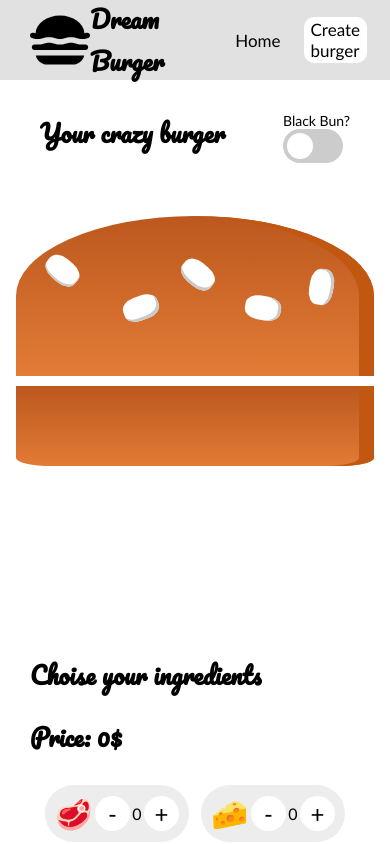
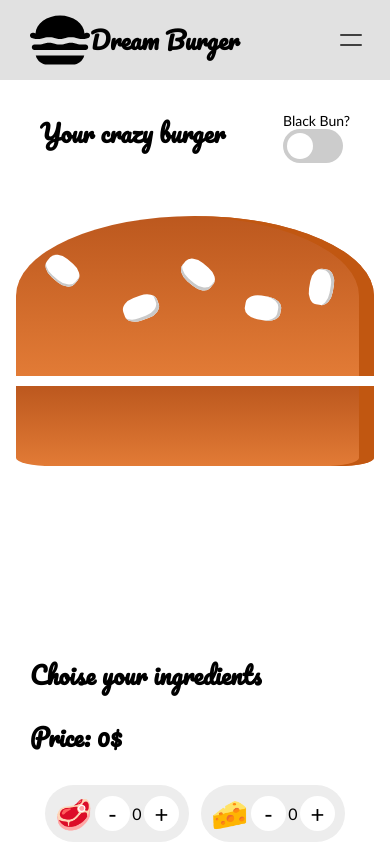
Before and after one commit to Hichahy/Vue-burger-builder, a Vue app: page /burger-creator in a window 390 px wide. Shown: the top 844 px of the page. Built offline with nearby package versions, Linux system fonts and the light colour scheme; the HTML template or start-up script is replaced by a standard one; a web font is replaced by a local one.

Commit message:
feat: burger menu

```diff
--- a/src/components/modalForm/modalForm.scss
+++ b/src/components/modalForm/modalForm.scss
@@ -1,6 +1,6 @@
 .modal-form-hide {
   position: fixed;
-  z-index: 999;
+  z-index: 801;
   width: 28rem;
   height: 32rem;
   border-radius: 2rem;
--- a/src/components/modalSucces/modalSucces.scss
+++ b/src/components/modalSucces/modalSucces.scss
@@ -1,6 +1,6 @@
 .modal-succes {
   position: fixed;
-  z-index: 999;
+  z-index: 801;
   width: 28rem;
   height: 32rem;
   border-radius: 2rem;
--- a/src/components/modalSummary/modalSummary.scss
+++ b/src/components/modalSummary/modalSummary.scss
@@ -1,10 +1,10 @@
 .overlay {
   position: fixed;
-  background: #000000b0;
   width: 100%;
   height: 100%;
   top: 0;
-  z-index: 998;
+  z-index: 800;
+  background: #000000b0;
   backdrop-filter: blur(2px);
   -webkit-animation: fade-in 0.3s cubic-bezier(0.39, 0.575, 0.565, 1) both;
   animation: fade-in 0.3s cubic-bezier(0.39, 0.575, 0.565, 1) both;
@@ -29,7 +29,7 @@
 
 .modal {
   position: fixed;
-  z-index: 999;
+  z-index: 801;
   width: 28rem;
   height: 32rem;
   border-radius: 2rem;
--- a/src/components/navigationBar/NavigationBar.vue
+++ b/src/components/navigationBar/NavigationBar.vue
@@ -1,10 +1,32 @@
 <template>
+  <div v-if="burger" class="overlay-burger" @click="toggleBurger"></div>
   <nav>
-    <img src="/images/burger-logo.svg" />
-    <h1>Dream Burger</h1>
+    <div class="logo">
+      <img src="/images/burger-logo.svg" />
+      <h1>Dream Burger</h1>
+    </div>
     <div class="router-box">
       <router-link to="/">Home</router-link>
       <router-link to="/burger-creator">Create burger</router-link>
+    </div>
+    <div className="menu-icon">
+      <input
+        className="menu-icon-cheeckbox"
+        @click="toggleBurger"
+        type="checkbox"
+        :checked="burger"
+        id="burger-menu"
+      />
+      <div>
+        <span></span>
+        <span></span>
+      </div>
+    </div>
+    <div class="burger-menu" v-if="burger">
+      <router-link to="/"><span>🍔</span>Home</router-link>
+      <router-link to="/burger-creator"
+        ><span>🍔</span>Create burger</router-link
+      >
     </div>
   </nav>
   <router-view />
@@ -13,5 +35,16 @@
 <script>
 import "./navigationBar.scss";
 
-export default {};
+export default {
+  data() {
+    return {
+      burger: false,
+    };
+  },
+  methods: {
+    toggleBurger() {
+      this.burger = !this.burger;
+    },
+  },
+};
 </script>
--- a/src/components/navigationBar/navigationBar.scss
+++ b/src/components/navigationBar/navigationBar.scss
@@ -2,9 +2,13 @@
 
 nav {
   height: 5rem;
+  width: 100%;
   display: flex;
+  position: sticky;
+  top: 0;
   padding: 10px 30px;
   align-items: center;
+  z-index: 999;
   background-color: #e1e1e1;
 
   img {
@@ -44,3 +48,232 @@ nav {
     background: #fff;
   }
 }
+
+.logo {
+  display: flex;
+  height: 100%;
+  font-size: 16px;
+  align-items: center;
+}
+
+//burger
+.menu-icon {
+  position: relative;
+  display: none;
+  width: 20px;
+  margin-left: 30px;
+  height: 40px;
+  -webkit-tap-highlight-color: transparent;
+  cursor: pointer;
+
+  div {
+    margin: auto;
+    position: absolute;
+    top: 0;
+    right: 0;
+    left: 0;
+    bottom: 0;
+    width: 22px;
+    height: 12px;
+  }
+
+  span {
+    position: absolute;
+    display: block;
+    width: 100%;
+    height: 2px;
+    background-color: var(--bar-bg, #3b3b3bf7);
+    border-radius: 1px;
+    transition: all 0.2s cubic-bezier(0.1, 0.82, 0.76, 0.965);
+
+    &:first-of-type {
+      top: 0;
+    }
+
+    &:last-of-type {
+      bottom: 0;
+    }
+  }
+
+  .menu-icon-cheeckbox {
+    display: block;
+    width: 100%;
+    height: 100%;
+    cursor: pointer;
+    z-index: 2;
+    -webkit-touch-callout: none;
+    position: absolute;
+    opacity: 0;
+  }
+
+  .menu-icon-cheeckbox:checked + div {
+    span {
+      &:first-of-type {
+        transform: rotate(45deg);
+        top: 5px;
+      }
+
+      &:last-of-type {
+        transform: rotate(-45deg);
+        bottom: 5px;
+      }
+    }
+  }
+}
+
+.burger-menu {
+  position: fixed;
+  background-color: #e1e1e1;
+  width: 14rem;
+  height: 92vh;
+  right: 0;
+  top: 5rem;
+  display: none;
+  z-index: 999;
+  animation: slide-in-right-burger 0.5s cubic-bezier(0.55, 0.085, 0.68, 0.53)
+    both;
+
+  a {
+    text-decoration: none;
+    padding: 2px 7px;
+    box-shadow: inset 0 0 0 0 #fff;
+    transition: 0.3s;
+    height: 3rem;
+    background: transparent;
+    display: flex;
+    color: #000;
+    font-size: 1rem;
+    margin: 10px 0;
+    cursor: pointer;
+    align-items: center;
+    justify-content: center;
+
+    span {
+      display: none;
+    }
+  }
+
+  a.router-link-exact-active {
+    background-color: #6bff81;
+    position: relative;
+    transition: 1s;
+
+    span {
+      display: inline;
+      left: 15px;
+      font-size: 20px;
+      position: absolute;
+      -webkit-animation: jello-horizontal 1s both;
+      animation: jello-horizontal 1s both;
+    }
+  }
+}
+
+.overlay-burger {
+  position: fixed;
+  z-index: 997;
+  height: 100%;
+  width: 100%;
+  top: 0;
+  left: 0;
+  display: none;
+  background: #000000b0;
+  backdrop-filter: blur(2px);
+  -webkit-animation: fade-in 0.3s cubic-bezier(0.39, 0.575, 0.565, 1) both;
+  animation: fade-in 0.3s cubic-bezier(0.39, 0.575, 0.565, 1) both;
+}
+
+@media (max-width: 600px) {
+  .overlay-burger {
+    display: flex;
+  }
+
+  .burger-menu {
+    display: flex;
+    flex-direction: column;
+  }
+
+  .router-box {
+    display: none;
+  }
+
+  nav {
+    justify-content: space-between;
+  }
+
+  .menu-icon {
+    display: inline;
+  }
+}
+
+@keyframes slide-in-right-burger {
+  0% {
+    transform: translate(100%, 0);
+  }
+
+  100% {
+    transform: translate(0, 0);
+    display: none;
+  }
+}
+
+@-webkit-keyframes jello-horizontal {
+  0% {
+    -webkit-transform: scale3d(1, 1, 1);
+    transform: scale3d(1, 1, 1);
+  }
+  30% {
+    -webkit-transform: scale3d(1.25, 0.75, 1);
+    transform: scale3d(1.25, 0.75, 1);
+  }
+  40% {
+    -webkit-transform: scale3d(0.75, 1.25, 1);
+    transform: scale3d(0.75, 1.25, 1);
+  }
+  50% {
+    -webkit-transform: scale3d(1.15, 0.85, 1);
+    transform: scale3d(1.15, 0.85, 1);
+  }
+  65% {
+    -webkit-transform: scale3d(0.95, 1.05, 1);
+    transform: scale3d(0.95, 1.05, 1);
+  }
+  75% {
+    -webkit-transform: scale3d(1.05, 0.95, 1);
+    transform: scale3d(1.05, 0.95, 1);
+  }
+  100% {
+    -webkit-transform: scale3d(1, 1, 1);
+    transform: scale3d(1, 1, 1);
+  }
+}
+@keyframes jello-horizontal {
+  0% {
+    -webkit-transform: scale3d(1, 1, 1);
+    transform: scale3d(1, 1, 1);
+  }
+  30% {
+    -webkit-transform: scale3d(1.25, 0.75, 1);
+    transform: scale3d(1.25, 0.75, 1);
+  }
+  40% {
+    -webkit-transform: scale3d(0.75, 1.25, 1);
+    transform: scale3d(0.75, 1.25, 1);
+  }
+  50% {
+    -webkit-transform: scale3d(1.15, 0.85, 1);
+    transform: scale3d(1.15, 0.85, 1);
+  }
+  65% {
+    -webkit-transform: scale3d(0.95, 1.05, 1);
+    transform: scale3d(0.95, 1.05, 1);
+  }
+  75% {
+    -webkit-transform: scale3d(1.05, 0.95, 1);
+    transform: scale3d(1.05, 0.95, 1);
+  }
+  100% {
+    -webkit-transform: scale3d(1, 1, 1);
+    transform: scale3d(1, 1, 1);
+  }
+}
```
